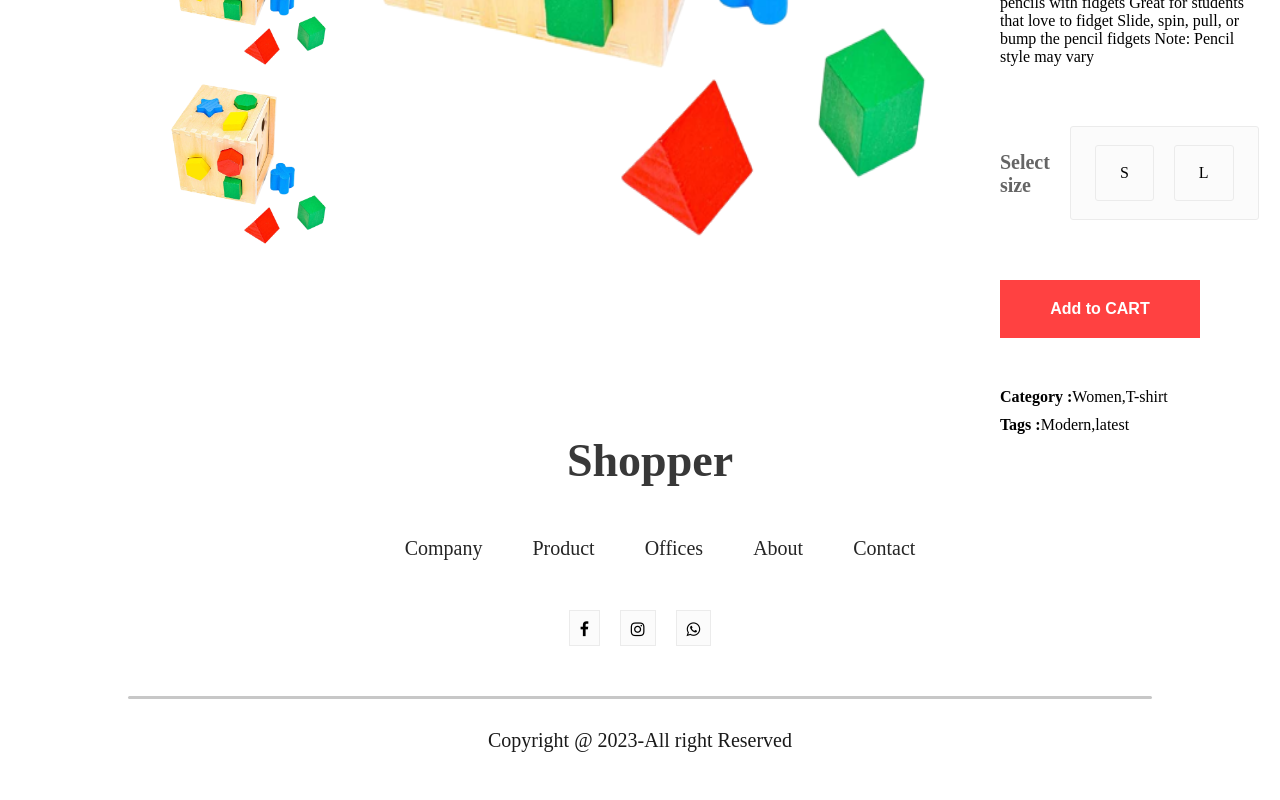
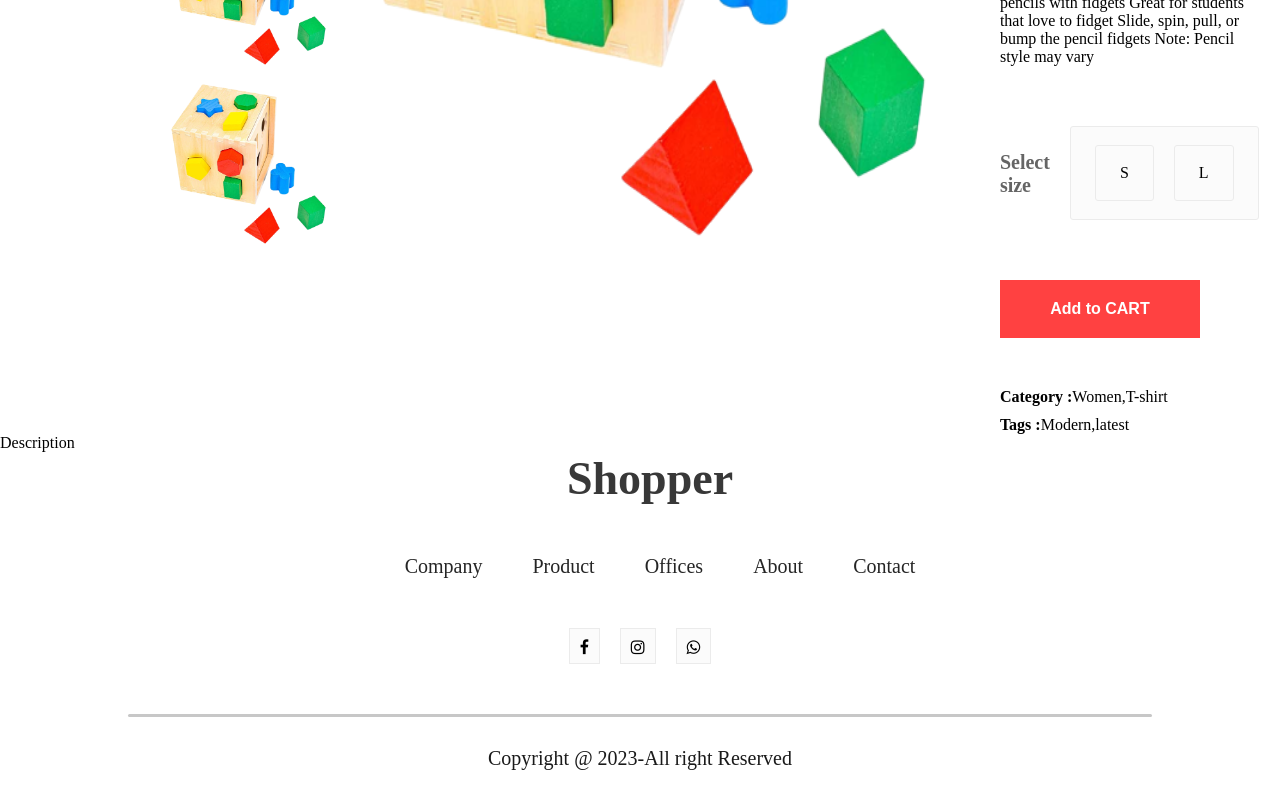
Before and after one commit to pratiksj/e-commerce-children, a React (Vite) app in the folder frontend/: page /product/1 in a window 1280 px wide. Shown: the part 728-1528 px from the top of the page. Built offline with nearby package versions, Linux system fonts and the light colour scheme.

Commit message:
feat:create component for description

```diff
--- /dev/null
+++ b/frontend/src/Components/DescriptionBox/DescriptionsBox.jsx
@@ -0,0 +1,11 @@
+import "./DescriptionsBox.css";
+
+export const DescriptionsBox = () => {
+  return (
+    <div className="descriptionbox">
+      <div className="descriptionbox-navigator">
+        <div className="descriptionbox-nav-box">Description</div>
+      </div>
+    </div>
+  );
+};
--- a/frontend/src/Components/DiscriptionBox/DiscriptionsBox.jsx
+++ /dev/null
@@ -1,3 +0,0 @@
-export const DiscriptionsBox = () => {
-  return <div>DiscriptionsBox</div>;
-};
--- a/frontend/src/Pages/Product.jsx
+++ b/frontend/src/Pages/Product.jsx
@@ -3,6 +3,7 @@ import { ShopContext } from "../Context/ShopContext";
 import { useParams } from "react-router-dom";
 import { Breadcrums } from "../Components/Breadcrums/Breadcrums";
 import { ProductDisplay } from "../Components/ProductDisplay/ProductDisplay";
+import { DescriptionsBox } from "../Components/DescriptionBox/DescriptionsBox";
 
 export const Product = () => {
   const { all_Product } = useContext(ShopContext);
@@ -12,6 +13,7 @@ export const Product = () => {
     <div>
       <Breadcrums product={product} />
       <ProductDisplay product={product} />
+      <DescriptionsBox />
     </div>
   );
 };
```
Also changed, not shown: frontend/src/Components/DescriptionBox/DescriptionsBox.css (added).
